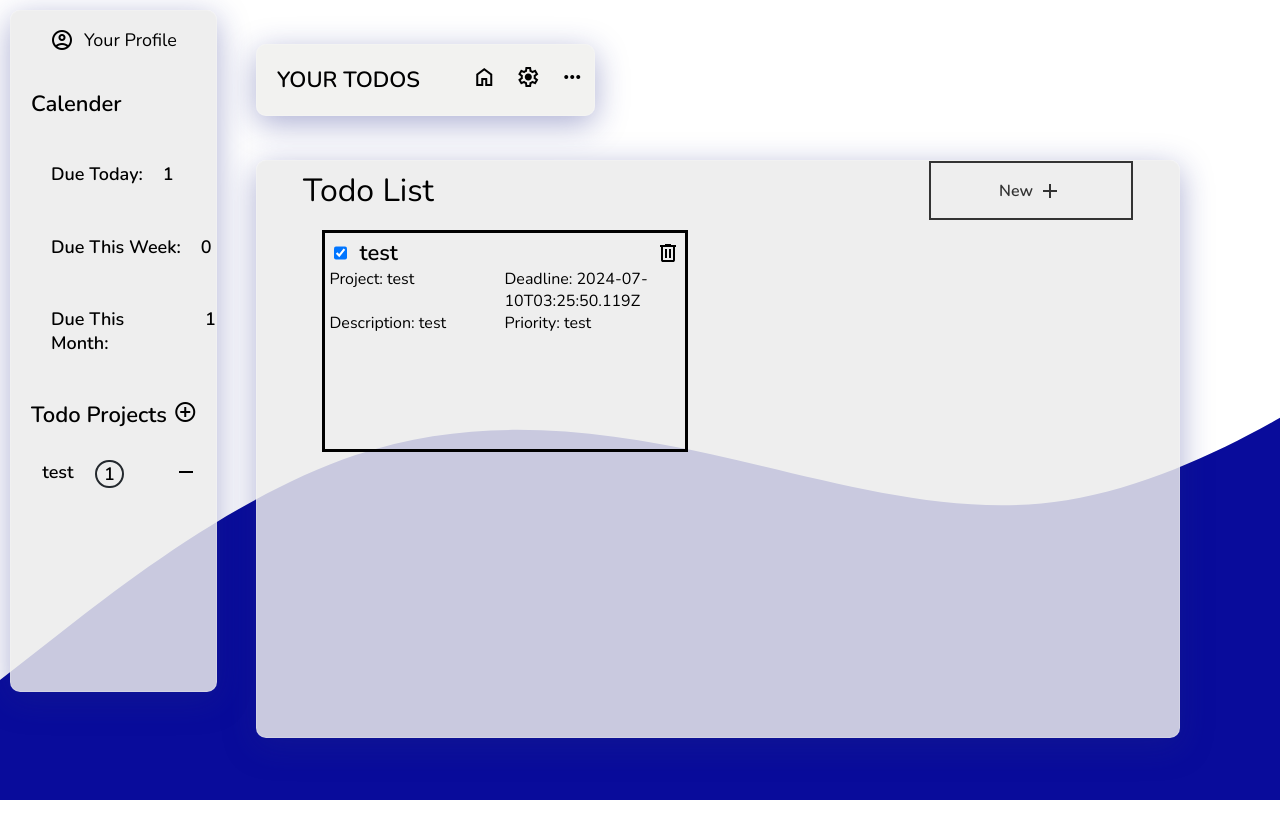
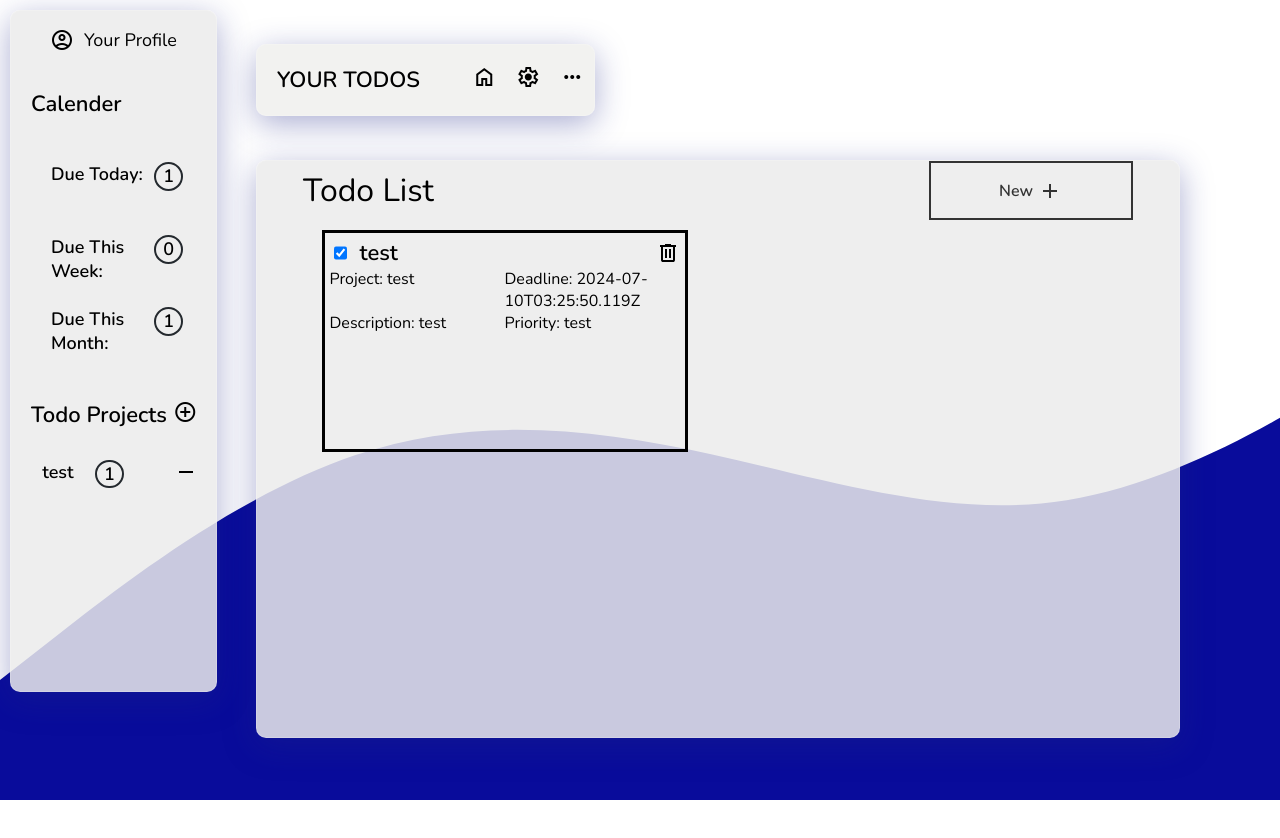
Before and after one commit to edf1247/todo, a website built with webpack: page public/index.html in a window 1280 px wide. Built offline with nearby package versions, Linux system fonts and the light colour scheme.

Commit message:
Updated styling for the calender

```diff
--- a/public/index.html
+++ b/public/index.html
@@ -34,16 +34,16 @@
                 <div id="todo-timeframe">Calender
                     <div id="today-cont">
                         Due Today:
-                        <div id="day-counter"></div>
                     </div>
+                    <div id="day-counter" class="counter"></div>
                     <div id="week-cont">
                         Due This Week:
-                        <div id="week-counter"></div>
                     </div>
+                    <div id="week-counter" class="counter"></div>
                     <div id="month-cont">
                         Due This Month:
-                        <div id="month-counter"></div>
                     </div>
+                    <div id="month-counter" class="counter"></div>
                 </div>
                 <div id="todo-projects">
                     <div id="project-hero">Todo Projects
--- a/public/style.css
+++ b/public/style.css
@@ -493,11 +493,22 @@
 #todo-timeframe {
     display: grid;
     grid-template-rows: 1fr 1fr 1fr 1fr;
+    grid-template-columns: 2fr 1fr;
     grid-template-areas:
-    "header"
-    "day"
-    "week"
-    "month";
+    "header ."
+    "day day-counter"
+    "week week-counter"
+    "month month-counter";
+}
+
+#todo-timeframe .counter {
+    padding-left: 0;
+    border: 2px solid #24292E;
+    height: 25px;
+    max-width: 25px;
+    display: flex;
+    justify-content: center;
+    border-radius: 20px;
 }
 
 #todo-timeframe div{
@@ -516,3 +527,15 @@
 #month-cont {
     grid-area: month;
 }
+
+#day-counter {
+    grid-area: day-counter;
+}
+
+#week-counter {
+    grid-area: week-counter;
+}
+
+#month-counter {
+    grid-area: month-counter;
+}
```
